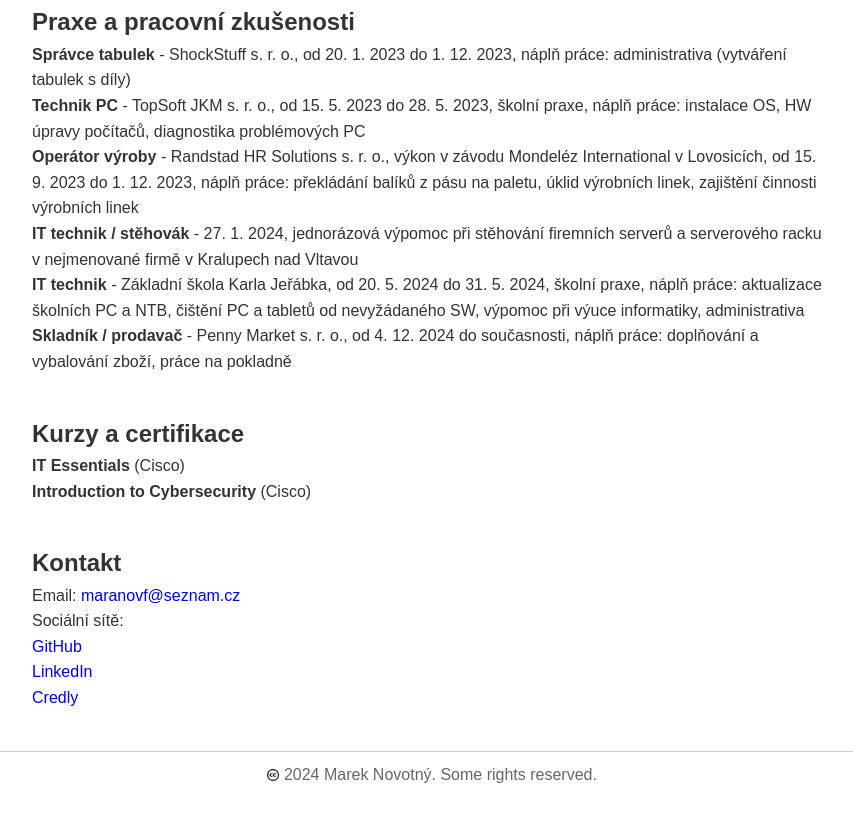
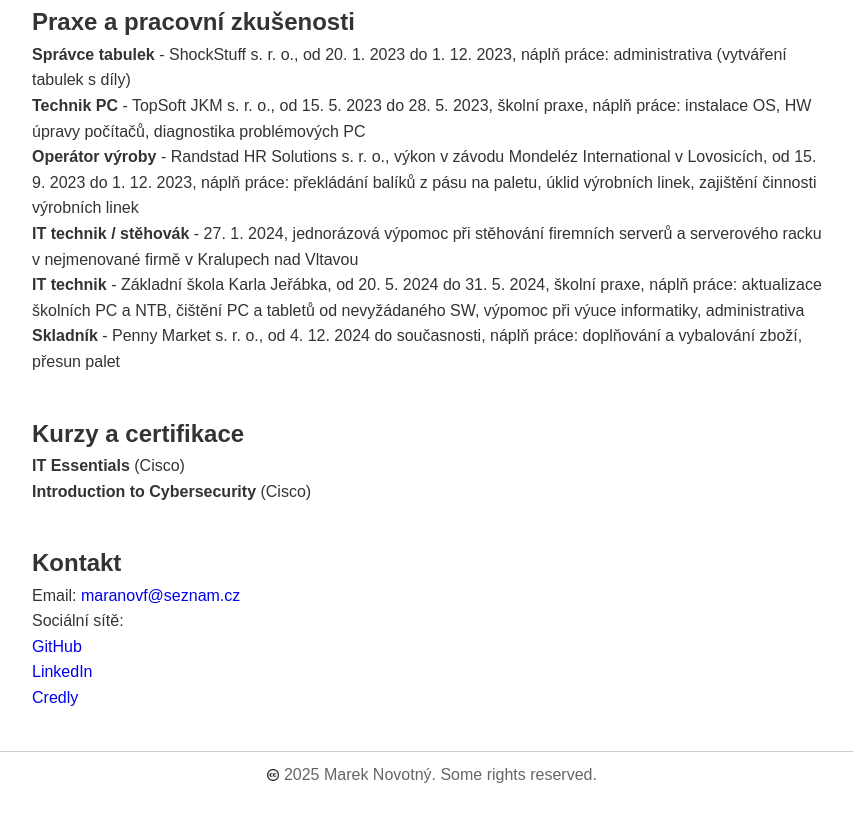
Before and after one commit to maranovf/novotnymarek.cz, a plain HTML site: page index.html in a window 1280 px wide. Shown: the part 362-1179 px from the top of the page, without its empty margins (208-1061 px from the left). Drawn offline with Linux system fonts and the light colour scheme.

Commit message:
2025 update

```diff
--- a/index.html
+++ b/index.html
@@ -76,7 +76,7 @@
 
 		    <li><b>IT technik</b> - Základní škola Karla Jeřábka, od 20. 5. 2024 do 31. 5. 2024, školní praxe, náplň práce: aktualizace školních PC a NTB, čištění PC a tabletů od nevyžádaného SW, výpomoc při výuce informatiky, administrativa</li>
 
-            <li><b>Skladník / prodavač</b> - Penny Market s. r. o., od 4. 12. 2024 do současnosti, náplň práce: doplňování a vybalování zboží, práce  na pokladně</li>
+            <li><b>Skladník</b> - Penny Market s. r. o., od 4. 12. 2024 do současnosti, náplň práce: doplňování a vybalování zboží, přesun palet</li>
 
 		</ul>
 
@@ -116,7 +116,7 @@
 
     <footer>
 
-        <p><img src="images/cc.png" alt="CC logo" width="1%" align="absmiddle" /> 2024 Marek Novotný. Some rights reserved.</p>
+        <p><img src="images/cc.png" alt="CC logo" width="1%" align="absmiddle" /> 2025 Marek Novotný. Some rights reserved.</p>
 
     </footer>
 
```
